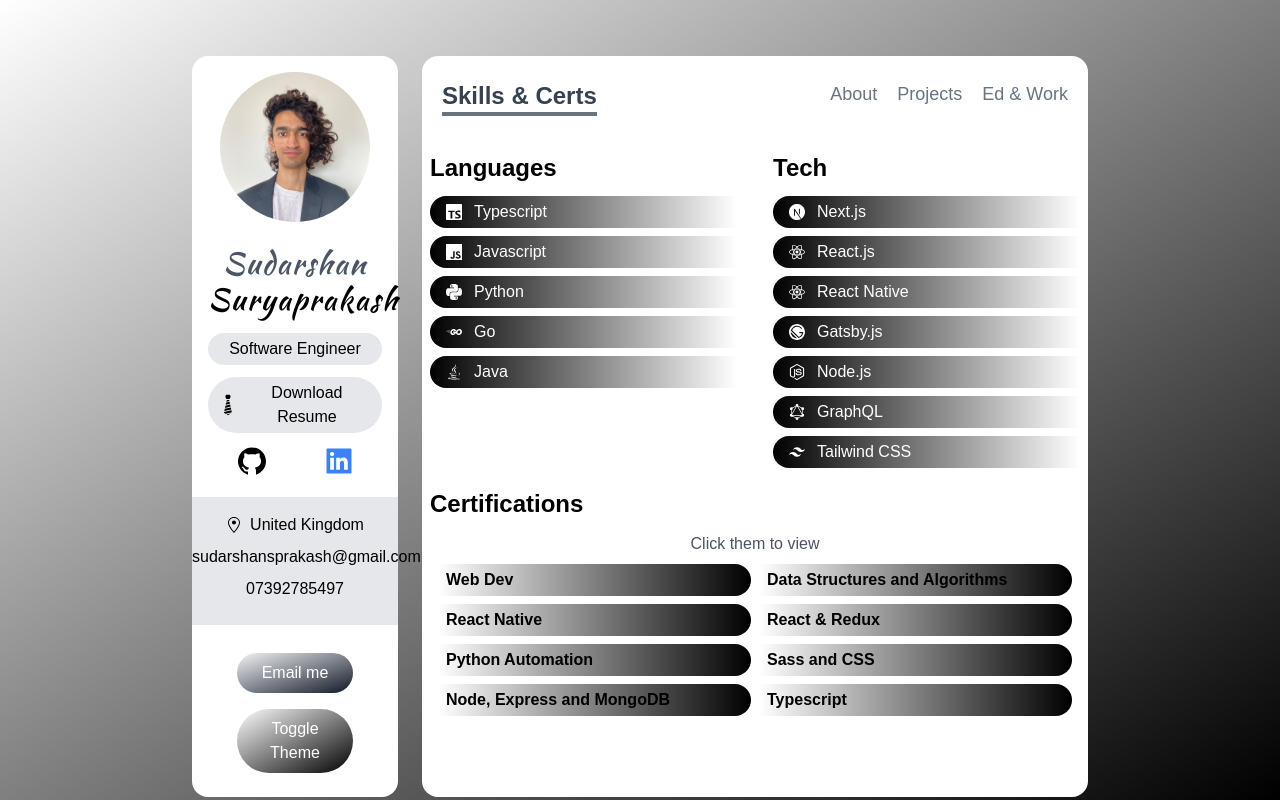
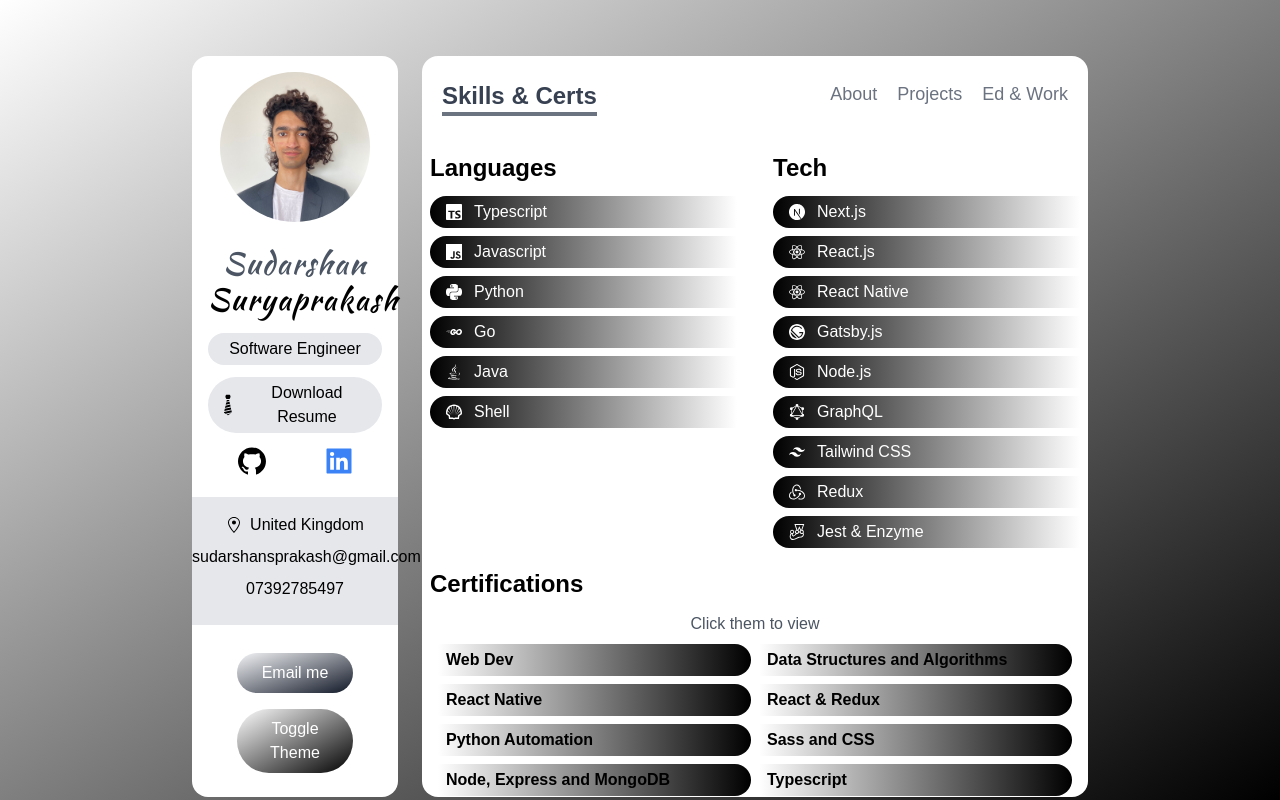
Before and after one commit to SudarshanSuryaprakash/Portfolio, a Next.js app: page /skills in a window 1280 px wide. Built offline with nearby package versions, Linux system fonts and the light colour scheme.

Commit message:
enh(data/skills): added jest, enzyme, shell

```diff
--- a/Data/data.ts
+++ b/Data/data.ts
@@ -13,6 +13,9 @@
   SiReact,
   SiNodeDotJs,
   SiTailwindcss,
+  SiShell,
+  SiRedux,
+  SiJest,
 } from 'react-icons/si';
 import { GiFamilyTree } from 'react-icons/gi';
 import { ICertifications, IProject, ISkill, ISkillResume } from './types';
@@ -69,6 +72,11 @@
     level: '50%',
     Icon: SiJava,
   },
+  {
+    title: 'Shell',
+    level: '50%',
+    Icon: SiShell,
+  },
 ];
 
 export const tools: ISkillResume[] = [
@@ -106,6 +114,16 @@
     title: 'Tailwind CSS',
     level: '95%',
     Icon: SiTailwindcss,
+  },
+  {
+    title: 'Redux',
+    level: '95%',
+    Icon: SiRedux,
+  },
+  {
+    title: 'Jest & Enzyme',
+    level: '95%',
+    Icon: SiJest,
   },
 ];
 
```
